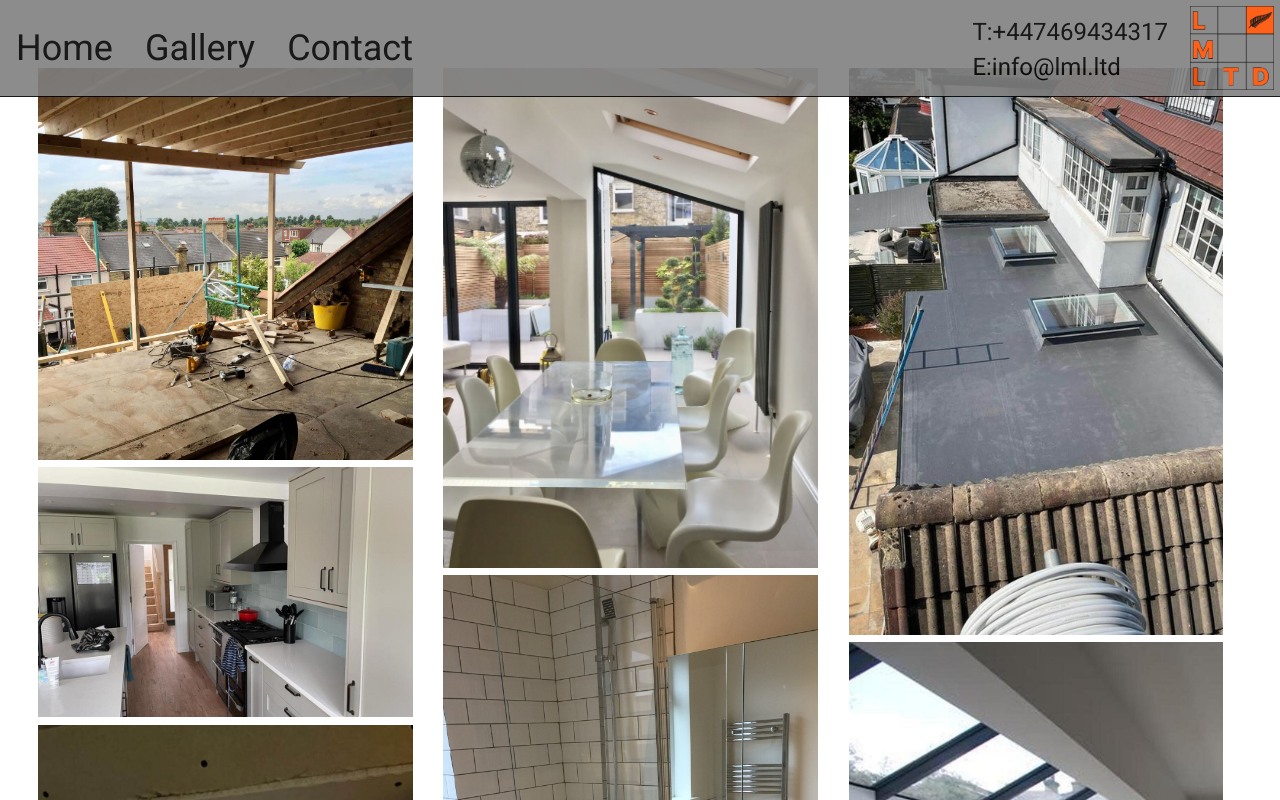
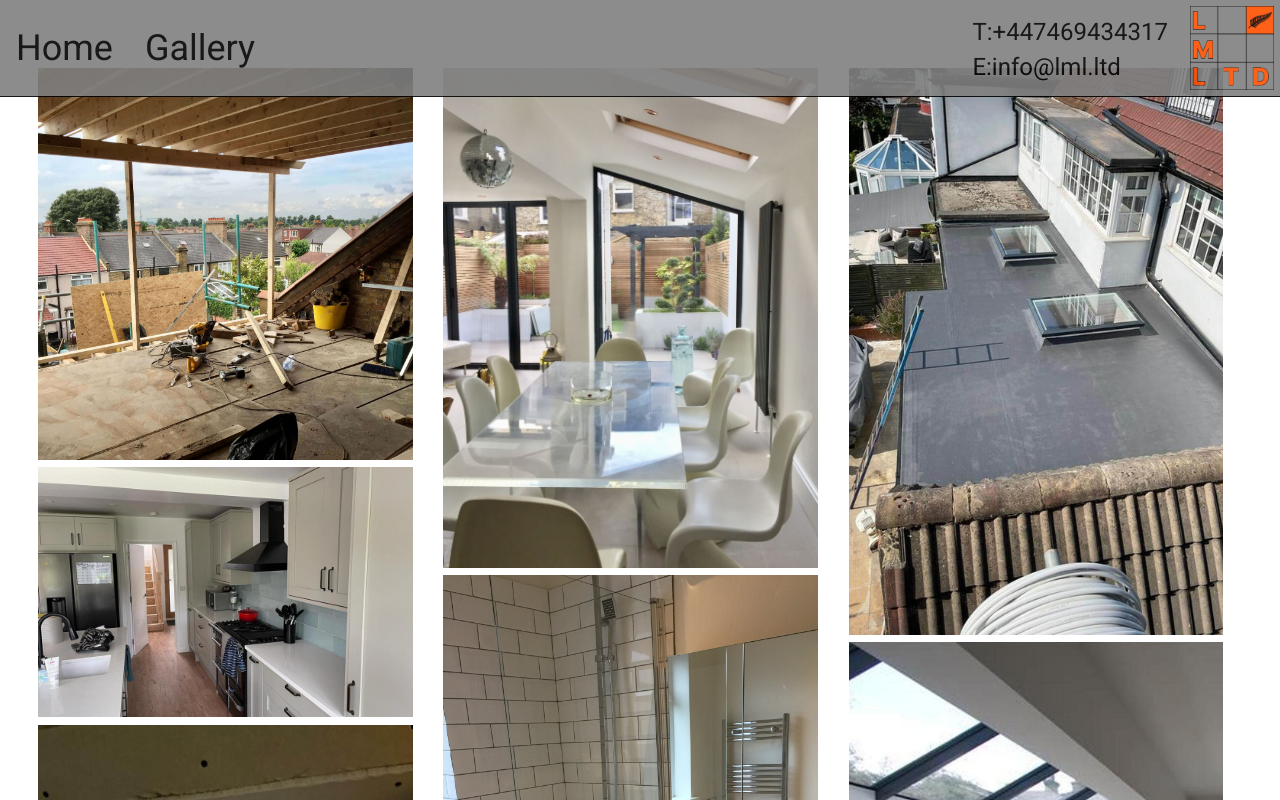
Before and after one commit to hexhax7/Test-nextjs, a Next.js app in the folder loftmaker/: page /gallery in a window 1280 px wide. Shown: the top 800 px of the page. Built offline with nearby package versions, Linux system fonts and the light colour scheme.

Commit message:
contact form

```diff
--- a/loftmaker/pages/Menu.js
+++ b/loftmaker/pages/Menu.js
@@ -19,9 +19,7 @@ export default function Menu({  }) {
                         <li>
                             <Link className="menuItem" href="/gallery">Gallery</Link>
                         </li>
-                        <li>
-                        <Link className="menuItem" href="/#form_container">Contact</Link>
-                        </li>
+
                     </ul>
                     </div>
 
--- a/loftmaker/pages/nav-bar.js
+++ b/loftmaker/pages/nav-bar.js
@@ -18,9 +18,7 @@ export default function Nav_Bar({  }) {
           <li>
             <Link className="menuItem-navbar" href="/gallery">Gallery</Link>
           </li>
-          <li>
-            <Link className="menuItem-navbar" scroll={false} href="/#form_container">Contact </Link>
-          </li>
+
           <li>
             <Image className='logo' loading='lazy' src={Logo} blurDataURL="data:..." automatically provided placeholder="blur" height={90} alt="Loft Maker London Ltd Logo" />
           </li>
```
